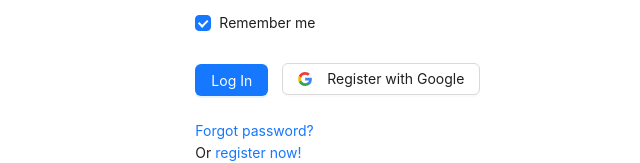
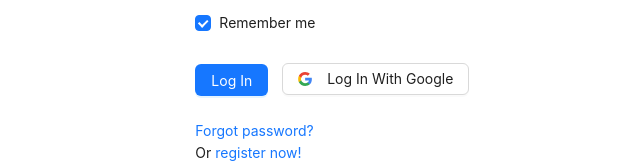
Before and after one commit to hannahw1004/dubhacks23, a React (Create React App) app: page /login in a window 1280 px wide. Shown: the part 413-576 px from the top of the page, without its empty margins (278-918 px from the left). Built offline with nearby package versions, Linux system fonts and the light colour scheme; no server answers.

Commit message:
Change button name

```diff
--- a/src/LogIn.tsx
+++ b/src/LogIn.tsx
@@ -159,7 +159,7 @@ export const LogIn: React.FC = () => {
                 verticalAlign: "middle",
               }}
             />
-            Register with Google
+            Log In With Google
           </Button>
         </Form.Item>
         <Form.Item wrapperCol={{ offset: 4, span: 16 }}>
```
